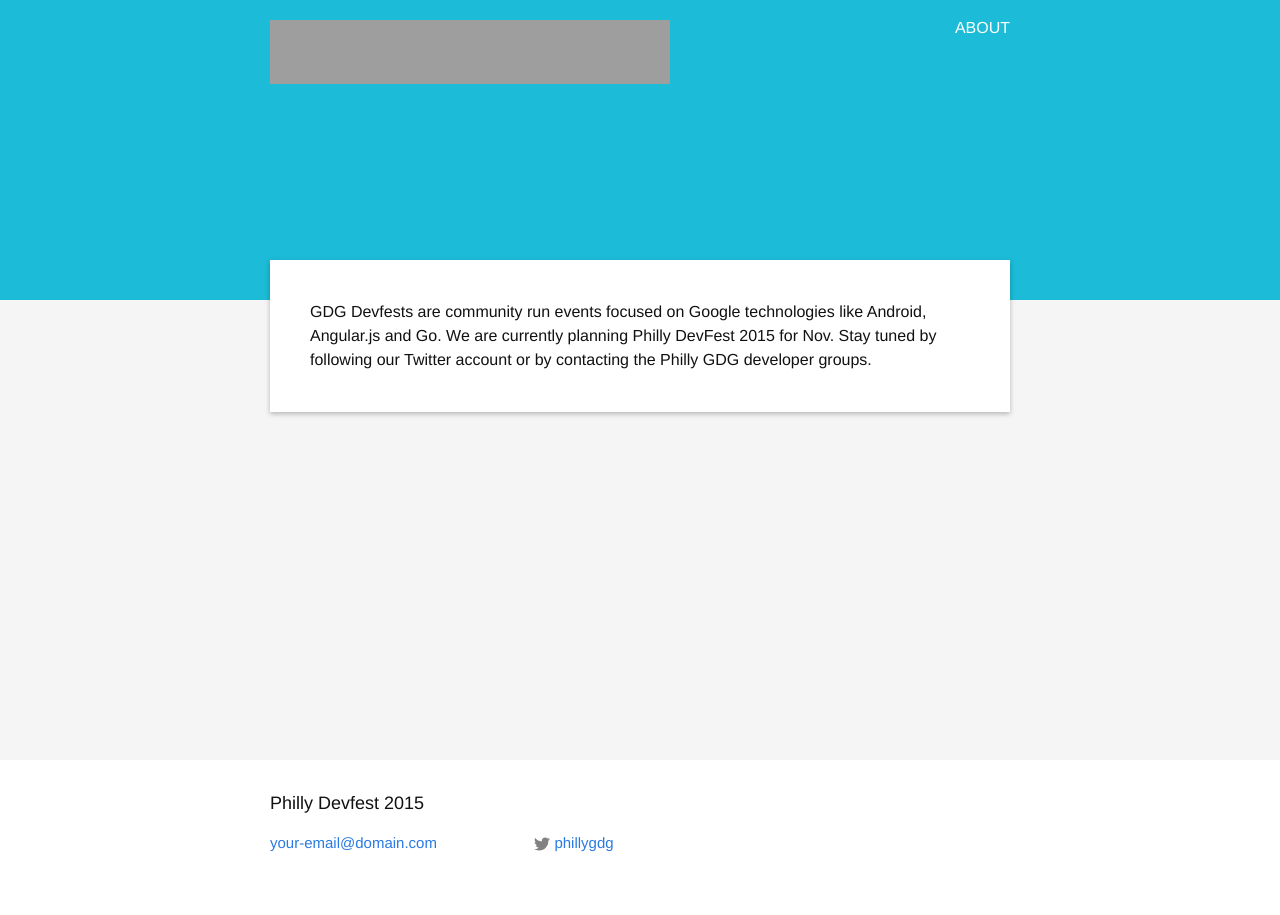
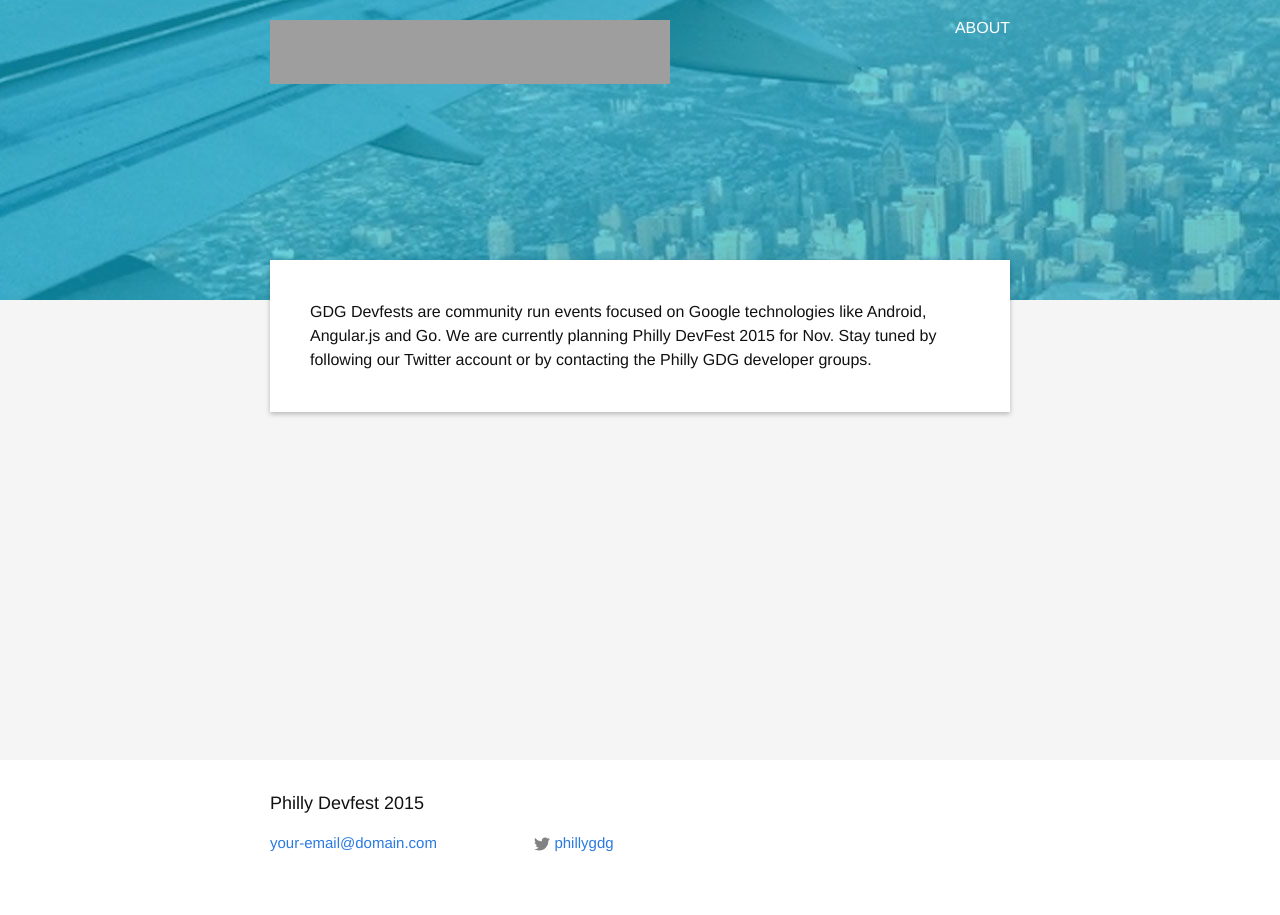
Before and after one commit to phillygdgdevfest/phillygdgdevfest.github.io, a Jekyll site: the page built from index.html, in a window 1280 px wide. Built offline with Jekyll 4.4.1, drawn with Linux system fonts in a browser that asks for light colours; grey boxes are pictures that could not be loaded.

Commit message:
added background image

```diff
--- a/_sass/_layout.scss
+++ b/_sass/_layout.scss
@@ -6,6 +6,9 @@
 
     // Positioning context for the mobile navigation icon
     position: relative;
+    background:    url("/assets/header.jpg") no-repeat ;
+
+    z-index: -1;
 }
 
 .site-title {
```
Also changed, not shown: assets/header.jpg (added).
